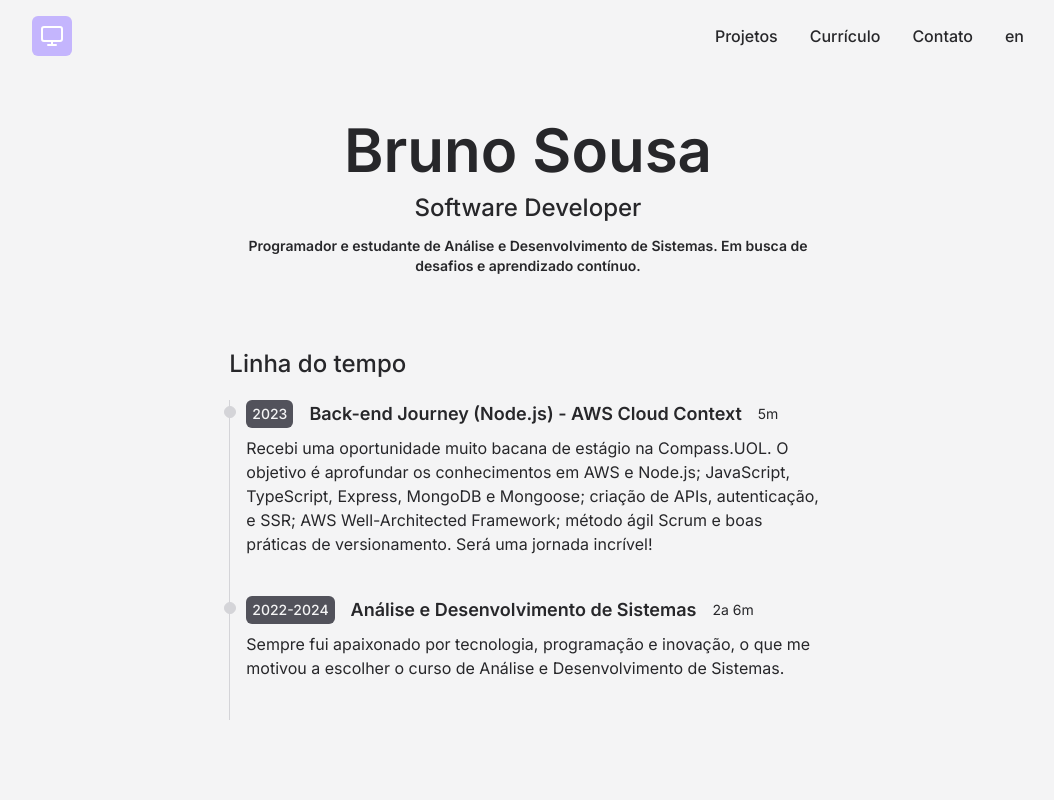
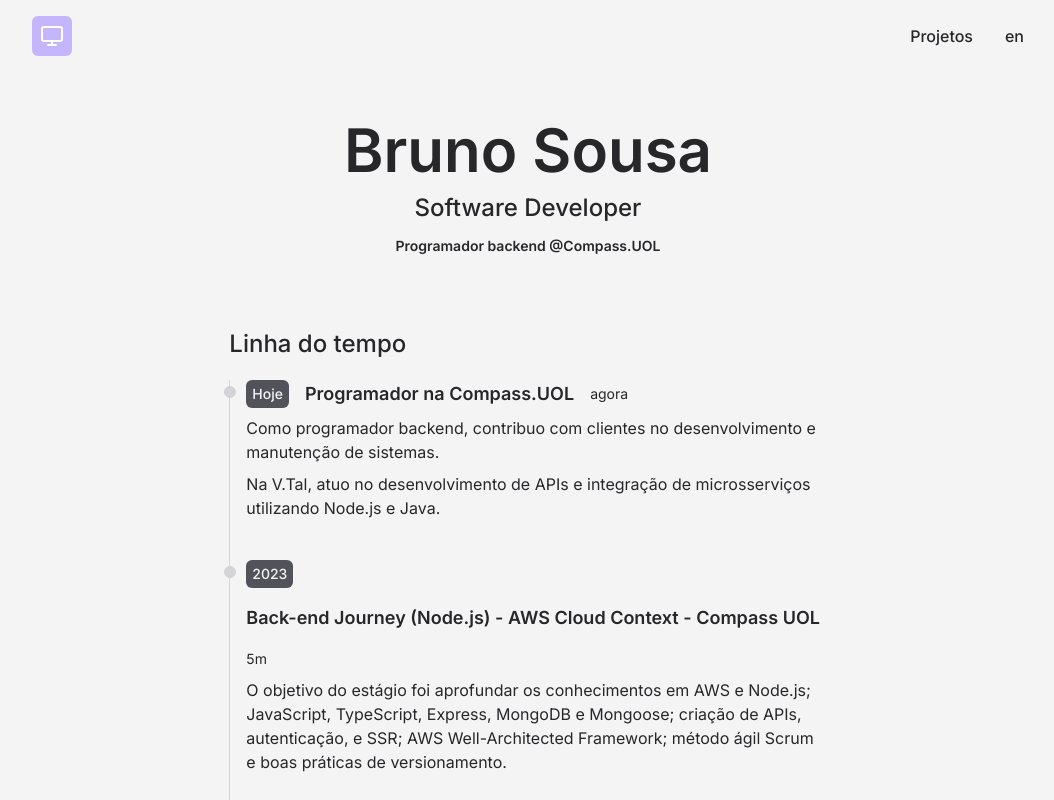
Before and after one commit to brunolpsousa/website, a Next.js app: page / in a window 1280 px wide. Shown: the top 800 px of the page, without its empty margins (112-1166 px from the left). Built offline with nearby package versions, Linux system fonts and the light colour scheme.

Commit message:
feat: update timeline texts

```diff
--- a/src/app/contact/page.tsx
+++ b/src/app/contact/page.tsx
@@ -1,4 +1,4 @@
-import Contact from '@components/home/Contact';
+import Contact from '@components/contact/Contact';
 import Navbar from '@components/navbar/Navbar';
 
 export default function ContactPage(): JSX.Element {
--- a/src/components/home/IntroLocalizedText.tsx
+++ b/src/components/home/IntroLocalizedText.tsx
@@ -7,14 +7,18 @@
   const isEN = useContext(LangContext);
   const en = (
     <>
-      Programmer and Analysis and Systems Development student. Looking for
-      challenges and continuous learning.
+      Backend Programmer{' '}
+      <a href='https://compass.uol' target='_blank' rel='noreferrer'>
+        @Compass.UOL
+      </a>
     </>
   );
   const pt = (
     <>
-      Programador e estudante de Análise e Desenvolvimento de Sistemas. Em busca
-      de desafios e aprendizado contínuo.
+      Programador backend{' '}
+      <a href='https://compass.uol' target='_blank' rel='noreferrer'>
+        @Compass.UOL
+      </a>
     </>
   );
   return isEN ? en : pt;
--- a/src/components/home/TimelineItem.tsx
+++ b/src/components/home/TimelineItem.tsx
@@ -8,7 +8,7 @@
   year: string;
   title: string;
   duration: string[];
-  details: string;
+  details: string[];
   isEN: boolean;
 }): JSX.Element {
   const getDuration = (duration: string[]): string => {
@@ -36,6 +36,7 @@
     }
     return result;
   };
+
   return (
     <ol className='relative flex flex-col border-l border-zinc-300 dark:border-zinc-500 md:flex-row'>
       <li className='mb-8 ml-4'>
@@ -49,7 +50,11 @@
             {getDuration(duration)}
           </p>
         </div>
-        <p className='my-2 text-base font-normal'>{details}</p>
+        {details.map((d) => (
+          <p key={details.indexOf(d)} className='my-2 text-base font-normal'>
+            {d}
+          </p>
+        ))}
       </li>
     </ol>
   );
--- a/src/components/navbar/navbarItems.tsx
+++ b/src/components/navbar/navbarItems.tsx
@@ -21,12 +21,12 @@
       <li id='projects' className={`navItem ${hideNavLink('/projects')}`}>
         <Link href='/projects'>{isEN ? 'Projects' : 'Projetos'}</Link>
       </li>
-      <li id='curriculum' className={`navItem ${hideNavLink('/curriculum')}`}>
-        <Link href='/curriculum'>{isEN ? 'Resume' : 'Currículo'}</Link>
-      </li>
-      <li id='contact' className={`navItem ${hideNavLink('/contact')}`}>
-        <Link href='/contact'>{isEN ? 'Contact' : 'Contato'}</Link>
-      </li>
+      {/* <li id='curriculum' className={`navItem ${hideNavLink('/curriculum')}`}> */}
+      {/*   <Link href='/curriculum'>{isEN ? 'Resume' : 'Currículo'}</Link> */}
+      {/* </li> */}
+      {/* <li id='contact' className={`navItem ${hideNavLink('/contact')}`}> */}
+      {/*   <Link href='/contact'>{isEN ? 'Contact' : 'Contato'}</Link> */}
+      {/* </li> */}
     </>
   );
 }
--- a/src/components/projects/hangman/Hangman.tsx
+++ b/src/components/projects/hangman/Hangman.tsx
@@ -39,7 +39,7 @@
       if (win) {
         setLevel(level + 1);
       } else if (lose) {
-        setLevel(level > 2 ? level - 2 : 1);
+        setLevel(level ? level - 1 : 1);
       }
       document
         .querySelectorAll<HTMLElement>('.keys')
--- a/src/data/timeline.ts
+++ b/src/data/timeline.ts
@@ -1,34 +1,56 @@
 export const timeline = {
   pt: [
     {
+      year: 'Hoje',
+      title: 'Programador na Compass.UOL',
+      duration: ['2024/2/5'],
+      details: [
+        'Como programador backend, contribuo com clientes no desenvolvimento e manutenção de sistemas.',
+        'Na V.Tal, atuo no desenvolvimento de APIs e integração de microsserviços utilizando Node.js e Java.',
+      ],
+    },
+    {
       year: '2023',
-      title: 'Back-end Journey (Node.js) - AWS Cloud Context',
+      title: 'Back-end Journey (Node.js) - AWS Cloud Context - Compass UOL',
       duration: ['2023/7/3', '2023/11/29'],
-      details:
-        'Recebi uma oportunidade muito bacana de estágio na Compass.UOL. O objetivo é aprofundar os conhecimentos em AWS e Node.js; JavaScript, TypeScript, Express, MongoDB e Mongoose; criação de APIs, autenticação, e SSR; AWS Well-Architected Framework; método ágil Scrum e boas práticas de versionamento. Será uma jornada incrível!',
+      details: [
+        'O objetivo do estágio foi aprofundar os conhecimentos em AWS e Node.js; JavaScript, TypeScript, Express, MongoDB e Mongoose; criação de APIs, autenticação, e SSR; AWS Well-Architected Framework; método ágil Scrum e boas práticas de versionamento.',
+      ],
     },
     {
       year: '2022-2024',
       title: 'Análise e Desenvolvimento de Sistemas',
       duration: ['2022/2/1', '2024/8/1'],
-      details:
-        'Sempre fui apaixonado por tecnologia, programação e inovação, o que me motivou a escolher o curso de Análise e Desenvolvimento de Sistemas.',
+      details: [
+        'Sempre fui entusiasta de tecnologia e inovação, o que me motivou a escolher o curso de Análise e Desenvolvimento de Sistemas.',
+      ],
     },
   ],
   en: [
     {
+      year: 'Today',
+      title: 'Programmer at Compass.UOL',
+      duration: ['2024/2/5'],
+      details: [
+        'As a backend programmer, I contribute to clients in the development and maintenance of systems.',
+        'At V.Tal, I work on developing APIs and integrating microservices using Node.js and Java.',
+      ],
+    },
+    {
       year: '2023',
-      title: 'Back-end Journey (Node.js) - AWS Cloud Context',
+      title: 'Back-end Journey (Node.js) - AWS Cloud Context - Compass.UOL',
       duration: ['2023/7/3', '2023/11/29'],
-      details:
-        'A very nice internship opportunity at Compass.UOL came up. The objective is to deepen knowledge in AWS and Node.js; JavaScript, TypeScript, Express, MongoDB and Mongoose; creating APIs, authentication, and SSR; AWS Well-Architected Framework; Agile Scrum methodology and good versioning practices. It will be an incredible journey!',
+      details: [
+        'The goal of the internship was to deepen knowledge in AWS and Node.js; JavaScript, TypeScript, Express, MongoDB and Mongoose; creating APIs, authentication, and SSR; AWS Well-Architected Framework; Agile Scrum methodology and good versioning practices.',
+      ],
     },
     {
       year: '2022-2024',
       title: 'Analysis and Systems Development',
       duration: ['2022/2/1', '2024/8/1'],
-      details:
-        'I have always been passionate about technology, programming and innovation, which motivated me to choose the Analysis and Systems Development course.',
+      details: [
+        'I have always been passionate about technology and innovation, which motivated me to choose the Analysis and Systems Development course.',
+      ],
     },
   ],
 };
```
Also changed, not shown: src/components/contact/Contact.tsx (renamed from src/components/home/Contact.tsx).
